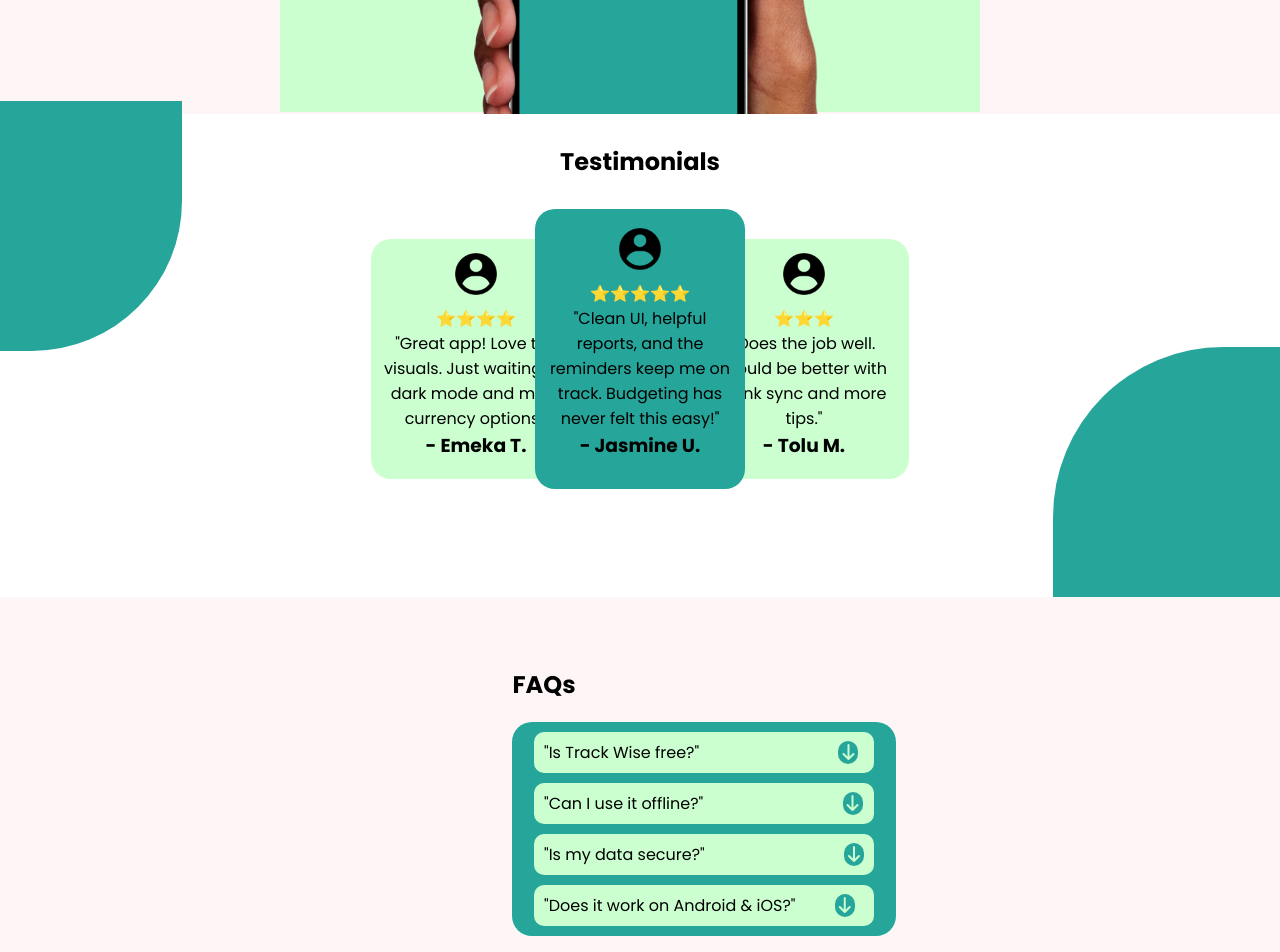
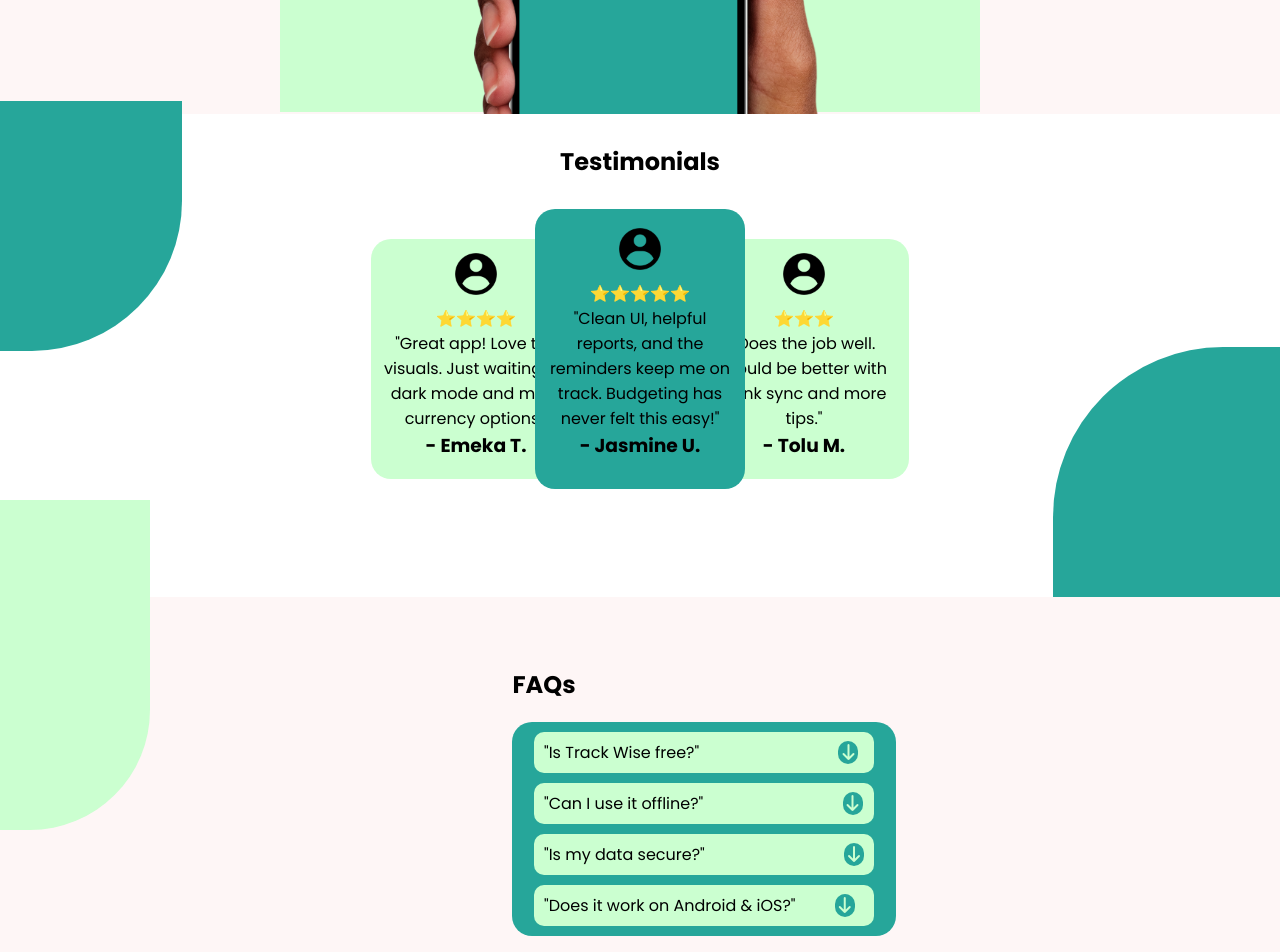
Before and after one commit to treasure-love/Capstone-TrackWise-Project, a plain HTML site: page index.html in a window 1280 px wide. Shown: the part 1900-2852 px from the top of the page. Drawn offline with Linux system fonts and the light colour scheme.

Commit message:
modified:   style.css

```diff
--- a/style.css
+++ b/style.css
@@ -352,7 +352,7 @@ nav span{
     background: var(--mint);
     width: 150px;
     height: 330px;
-    top: 410%;
+    top: 2400px;
 }
 footer{
     background: var(--teal);
```
